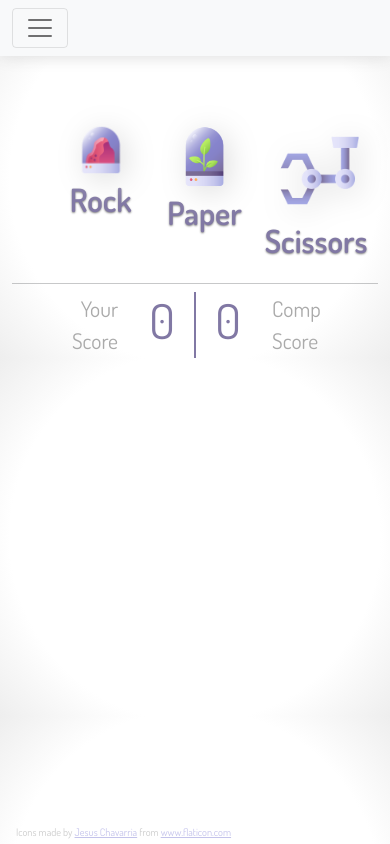
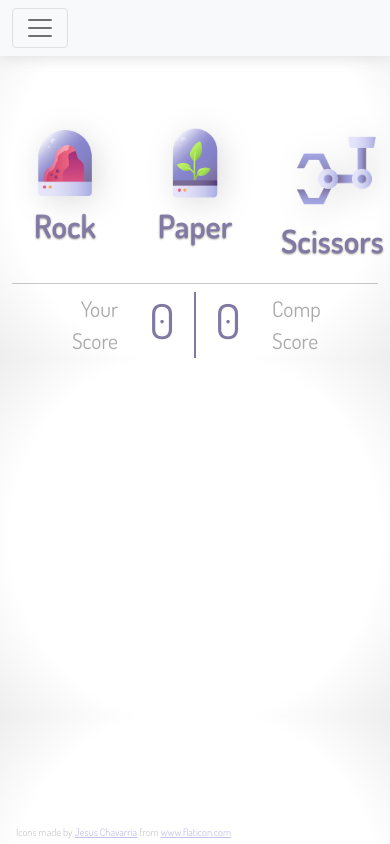
Before and after one commit to AMcD-Boro/RockPaperScissors, a plain HTML site: page index.html in a window 390 px wide. Drawn offline with nearby package versions, Linux system fonts and the light colour scheme.

Commit message:
revert back to col-4

```diff
--- a/index.html
+++ b/index.html
@@ -77,19 +77,19 @@
 <!-- MODAL END -->
 
       <div class="row text-center justify-content-center mt-5 mt-md-0">
-        <div class="col-3 p-2 col-md-3 p-md-3">
+        <div class="col-4 p-2 col-md-3 p-md-3">
           <button id="rock" class="btn">
             <img src="img/rock.png" alt="Rock" class="img-fluid icons">
             <h1>Rock</h1>
           </button>
         </div>
-        <div class="col-3 p-2 col-md-3 p-md-3">
+        <div class="col-4 p-2 col-md-3 p-md-3">
           <button id="paper" class="btn">
             <img src="img/terrarium.png" alt="Paper" class="img-fluid icons">
             <h1>Paper</h1>
           </button>
         </div>
-        <div class="col-3 p-2 col-md-3 p-md-3">
+        <div class="col-4 p-2 col-md-3 p-md-3">
           <button id="scissors" class="btn">
             <img src="img/robotic-arm.png" alt="Scissors" class="img-fluid icons">
             <h1>Scissors</h1>
```
